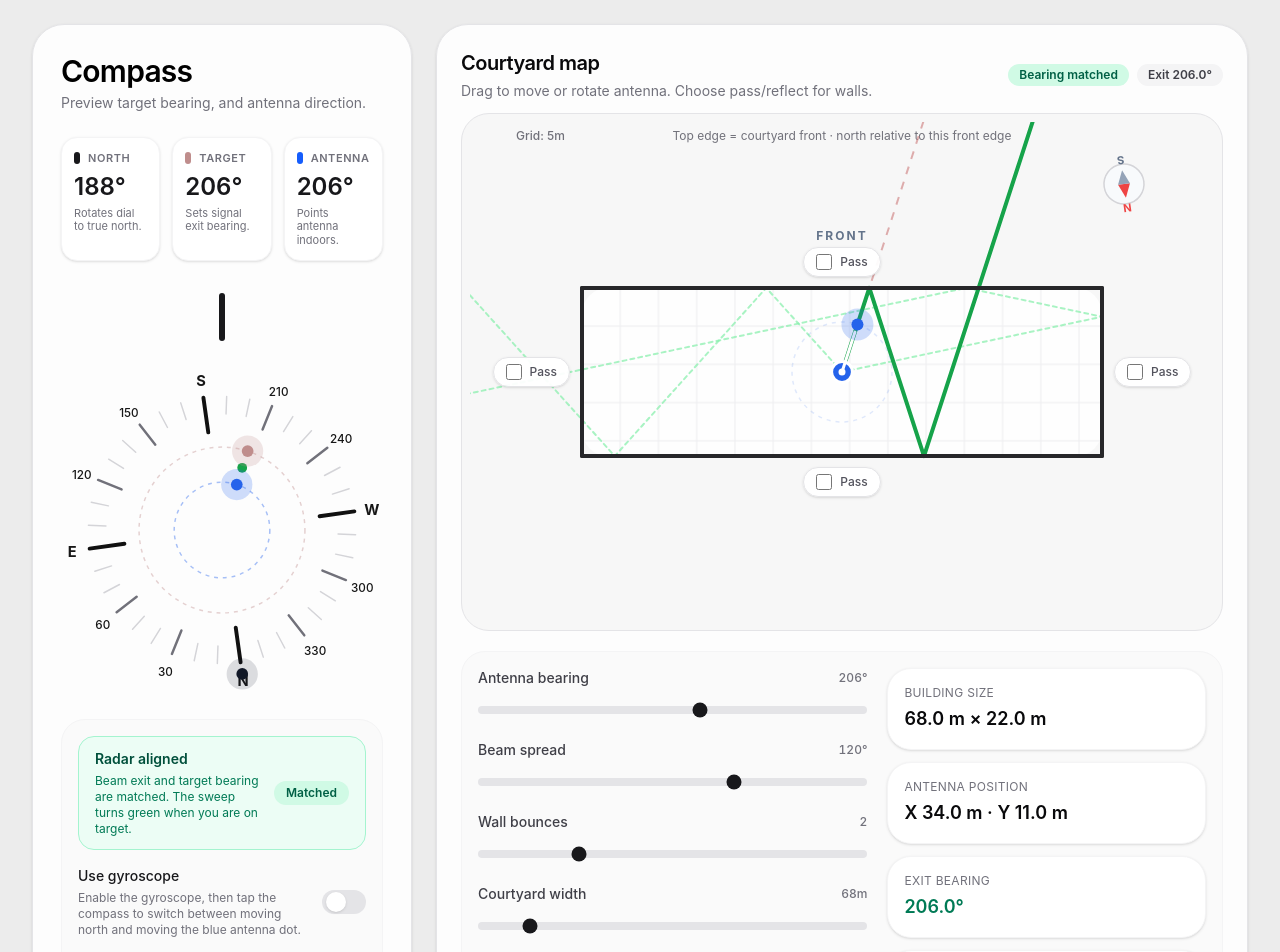
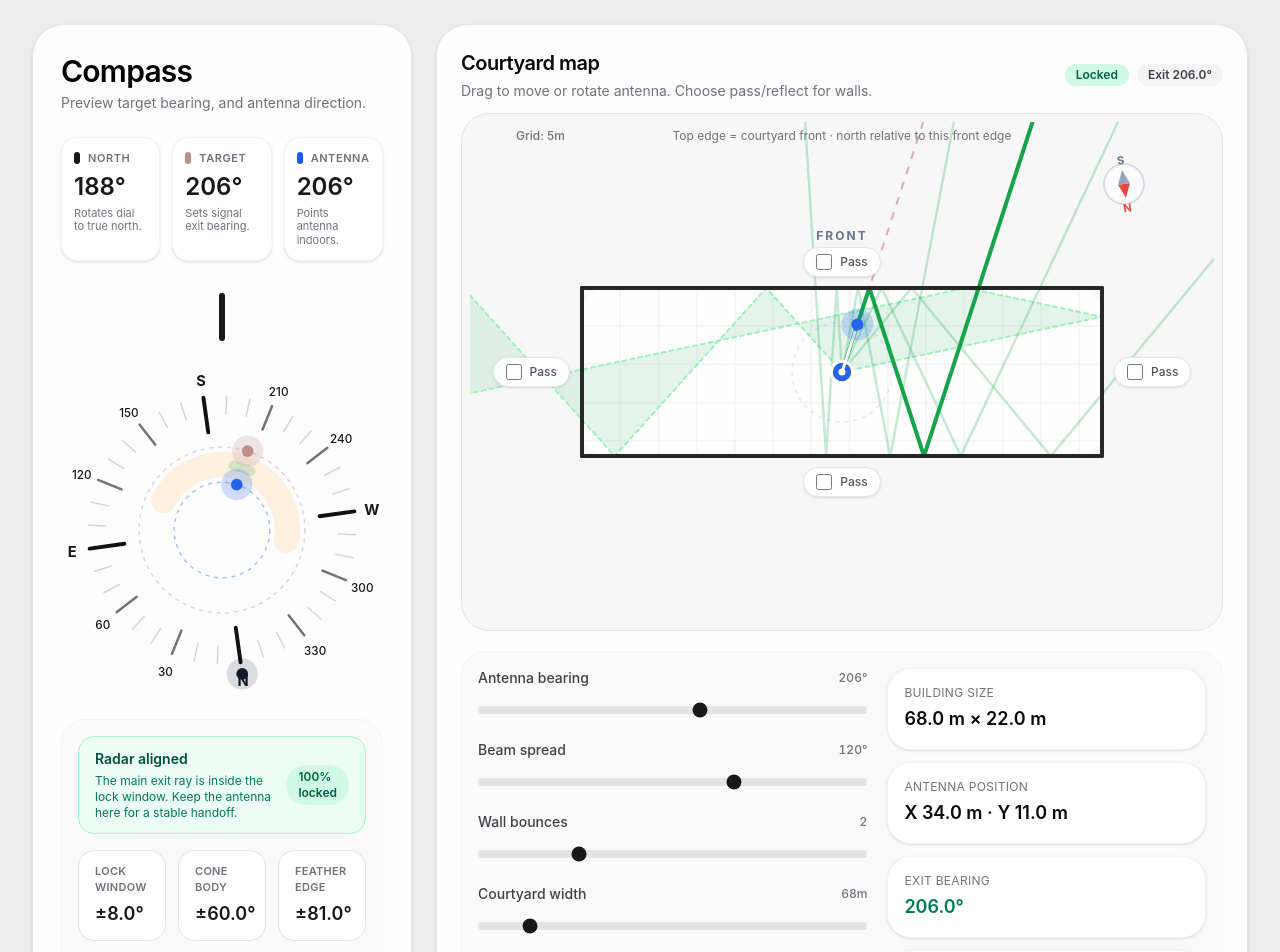
Before and after one commit to valentinvieriu/Signal-Bounce-Simulator, a React (Vite) app: page / in a window 1280 px wide. Shown: the part 160-1112 px from the top of the page. Built offline with nearby package versions, Linux system fonts and the light colour scheme.

Commit message:
Add graded antenna alignment feedback

```diff
--- a/src/components/Compass.jsx
+++ b/src/components/Compass.jsx
@@ -2,6 +2,22 @@ import { useRef, useState } from "react";
 
 import { COMPASS_MARKERS, degToRad, norm360, radToDeg } from "../lib/simulation";
 import { Button, Label, NumberField, SliderRow, Switch } from "./ui";
+
+function getArcPoint(radius, arcRadius, bearing) {
+  return {
+    x: radius + Math.cos(degToRad(bearing - 90)) * arcRadius,
+    y: radius + Math.sin(degToRad(bearing - 90)) * arcRadius,
+  };
+}
+
+function describeArc(radius, arcRadius, startBearing, endBearing) {
+  const sweep = (endBearing - startBearing + 360) % 360;
+  const start = getArcPoint(radius, arcRadius, startBearing);
+  const end = getArcPoint(radius, arcRadius, endBearing);
+  const largeArcFlag = sweep > 180 ? 1 : 0;
+
+  return `M ${start.x} ${start.y} A ${arcRadius} ${arcRadius} 0 ${largeArcFlag} 1 ${end.x} ${end.y}`;
+}
 
 function CompassMarkerCard({ label, value, color, description }) {
   return (
@@ -18,7 +34,7 @@ function CompassMarkerCard({ label, value, color, description }) {
 
 export default function Compass({ sim, updateSim, useCompass, setUseCompass, heading, supported, telemetry, gyroMode }) {
   const { distanceKm, forwardBearing, targetBearing, antennaDirection } = sim;
-  const { alignmentError, isAligned } = telemetry;
+  const { alignment, alignmentError, isAligned } = telemetry;
   const size = 330;
   const radius = size / 2;
   const dialRef = useRef(null);
@@ -61,16 +77,21 @@ export default function Compass({ sim, updateSim, useCompass, setUseCompass, hea
   // Draw the shortest arc from target bearing to antenna bearing so the radar shows how far apart they are.
   const sweep = sweepDelta;
   const sweepRadius = radius - 98;
-  const largeArcFlag = Math.abs(sweep) > 180 ? 1 : 0;
   const sweepDirection = sweep >= 0 ? 1 : 0;
-  const sweepStart = {
-    x: radius + Math.cos(degToRad(targetSweepStart - 90)) * sweepRadius,
-    y: radius + Math.sin(degToRad(targetSweepStart - 90)) * sweepRadius,
-  };
-  const sweepEnd = {
-    x: radius + Math.cos(degToRad(targetSweepStart + sweep - 90)) * sweepRadius,
-    y: radius + Math.sin(degToRad(targetSweepStart + sweep - 90)) * sweepRadius,
-  };
+  const sweepStart = getArcPoint(radius, sweepRadius, targetSweepStart);
+  const sweepEnd = getArcPoint(radius, sweepRadius, targetSweepStart + sweep);
+  const targetLocalBearing = norm360(targetBearing - forwardBearing);
+  const featherArcPath = describeArc(radius, sweepRadius, targetLocalBearing - alignment.featherThreshold, targetLocalBearing + alignment.featherThreshold);
+  const coneArcPath = describeArc(radius, sweepRadius, targetLocalBearing - alignment.halfSpread, targetLocalBearing + alignment.halfSpread);
+  const lockArcPath = describeArc(radius, sweepRadius, targetLocalBearing - alignment.lockThreshold, targetLocalBearing + alignment.lockThreshold);
+  const alignmentPalette =
+    alignment.state === "locked"
+      ? { stroke: "#16a34a", glow: "rgba(22,163,74,0.18)", badge: "bg-emerald-100 text-emerald-800", panel: "border-emerald-200 bg-emerald-50", text: "text-emerald-900", subtext: "text-emerald-700" }
+      : alignment.state === "converging"
+        ? { stroke: "#0891b2", glow: "rgba(8,145,178,0.18)", badge: "bg-cyan-100 text-cyan-800", panel: "border-cyan-200 bg-cyan-50", text: "text-cyan-900", subtext: "text-cyan-700" }
+        : alignment.state === "fringe"
+          ? { stroke: "#d97706", glow: "rgba(217,119,6,0.18)", badge: "bg-amber-100 text-amber-800", panel: "border-amber-200 bg-amber-50", text: "text-amber-900", subtext: "text-amber-700" }
+          : { stroke: "#2563eb", glow: "rgba(37,99,235,0.16)", badge: "bg-zinc-100 text-zinc-700", panel: "border-zinc-200 bg-white", text: "text-zinc-900", subtext: "text-zinc-500" };
 
   return (
     <div className="flex flex-col rounded-[2rem] border border-zinc-200 bg-white/90 shadow-sm">
@@ -140,6 +161,13 @@ export default function Compass({ sim, updateSim, useCompass, setUseCompass, hea
             }}
             onLostPointerCapture={() => setDrag(null)}
           >
+            <defs>
+              <linearGradient id="alignment-sweep" x1="0%" y1="0%" x2="100%" y2="0%">
+                <stop offset="0%" stopColor="#bf8d8c" stopOpacity="0.55" />
+                <stop offset={`${Math.round(alignment.approachScore * 55 + 20)}%`} stopColor={alignmentPalette.stroke} stopOpacity="0.92" />
+                <stop offset="100%" stopColor={alignmentPalette.stroke} stopOpacity="0.96" />
+              </linearGradient>
+            </defs>
             <g>
               {Array.from({ length: 36 }, (_, index) => index * 10).map((step) => {
                 const angle = degToRad(step - 90 - forwardBearing);
@@ -203,11 +231,36 @@ export default function Compass({ sim, updateSim, useCompass, setUseCompass, hea
               pointerEvents="none"
             />
             <path
-              d={`M ${sweepStart.x} ${sweepStart.y} A ${sweepRadius} ${sweepRadius} 0 ${largeArcFlag} ${sweepDirection} ${sweepEnd.x} ${sweepEnd.y}`}
+              d={featherArcPath}
               fill="none"
-              stroke={isAligned ? "#16a34a" : "rgba(37,99,235,0.45)"}
+              stroke="rgba(245,158,11,0.12)"
+              strokeWidth="26"
+              strokeLinecap="round"
+              pointerEvents="none"
+            />
+            <path
+              d={coneArcPath}
+              fill="none"
+              stroke={alignment.glow}
+              strokeWidth="18"
+              strokeLinecap="round"
+              pointerEvents="none"
+            />
+            <path
+              d={lockArcPath}
+              fill="none"
+              stroke="rgba(22,163,74,0.18)"
               strokeWidth="10"
               strokeLinecap="round"
+              pointerEvents="none"
+            />
+            <path
+              d={`M ${sweepStart.x} ${sweepStart.y} A ${sweepRadius} ${sweepRadius} 0 ${Math.abs(sweep) > 180 ? 1 : 0} ${sweepDirection} ${sweepEnd.x} ${sweepEnd.y}`}
+              fill="none"
+              stroke="url(#alignment-sweep)"
+              strokeWidth={8 + alignment.score * 4}
+              strokeLinecap="round"
+              opacity={alignment.state === "missed" ? 0.65 : 1}
               pointerEvents="none"
             />
 
@@ -238,23 +291,37 @@ export default function Compass({ sim, updateSim, useCompass, setUseCompass, hea
         </div>
 
         <div className="mt-2 grid gap-4 rounded-3xl border border-zinc-100 bg-zinc-50 p-4">
-          <div className={`rounded-2xl border px-4 py-3 ${isAligned ? "border-emerald-200 bg-emerald-50" : "border-zinc-200 bg-white"}`}>
+          <div className={`rounded-2xl border px-4 py-3 ${alignmentPalette.panel}`}>
             <div className="flex items-center justify-between gap-3">
               <div>
-                <p className={`text-sm font-semibold ${isAligned ? "text-emerald-900" : "text-zinc-900"}`}>
-                  {isAligned ? "Radar aligned" : "Radar alignment"}
+                <p className={`text-sm font-semibold ${alignmentPalette.text}`}>
+                  {isAligned ? "Radar aligned" : "Radar convergence"}
                 </p>
-                <p className={`mt-1 text-xs ${isAligned ? "text-emerald-700" : "text-zinc-500"}`}>
+                <p className={`mt-1 text-xs ${alignmentPalette.subtext}`}>
                   {isAligned
-                    ? "Beam exit and target bearing are matched. The sweep turns green when you are on target."
+                    ? "The main exit ray is inside the lock window. Keep the antenna here for a stable handoff."
                     : alignmentError !== null
-                      ? `Point the blue antenna dot until the sweep turns green. Current error: ${alignmentError.toFixed(1)}°.`
+                      ? `The target corridor now has a feathered edge. As the antenna enters it, the sweep thickens and extra guide beams appear. Current error: ${alignmentError.toFixed(1)}°.`
                       : "No exit path yet. Adjust the beam or wall openings until the radar can see the target."}
                 </p>
               </div>
-              <div className={`rounded-full px-3 py-1 text-xs font-semibold ${isAligned ? "bg-emerald-100 text-emerald-800" : "bg-zinc-100 text-zinc-700"}`}>
-                {isAligned ? "Matched" : alignmentError !== null ? `${alignmentError.toFixed(1)}° off` : "No exit"}
+              <div className={`rounded-full px-3 py-1 text-xs font-semibold ${alignmentPalette.badge}`}>
+                {alignmentError !== null ? `${Math.round(alignment.score * 100)}% ${alignment.label.toLowerCase()}` : "No exit"}
               </div>
+            </div>
+          </div>
+          <div className="grid grid-cols-3 gap-3">
+            <div className="rounded-2xl border border-zinc-200 bg-white px-4 py-3">
+              <p className="text-[11px] font-semibold uppercase tracking-wide text-zinc-500">Lock window</p>
+              <p className="mt-1 text-lg font-semibold text-zinc-900">±{alignment.lockThreshold.toFixed(1)}°</p>
+            </div>
+            <div className="rounded-2xl border border-zinc-200 bg-white px-4 py-3">
+              <p className="text-[11px] font-semibold uppercase tracking-wide text-zinc-500">Cone body</p>
+              <p className="mt-1 text-lg font-semibold text-zinc-900">±{alignment.halfSpread.toFixed(1)}°</p>
+            </div>
+            <div className="rounded-2xl border border-zinc-200 bg-white px-4 py-3">
+              <p className="text-[11px] font-semibold uppercase tracking-wide text-zinc-500">Feather edge</p>
+              <p className="mt-1 text-lg font-semibold text-zinc-900">±{alignment.featherThreshold.toFixed(1)}°</p>
             </div>
           </div>
           <div className="flex items-center justify-between gap-3">
--- a/src/components/MapView.jsx
+++ b/src/components/MapView.jsx
@@ -100,12 +100,26 @@ export default function MapView({ sim, updateSim, useCompass, telemetry, gyroMod
   const gridStep = dominantDimension > 200 ? 25 : dominantDimension > 100 ? 10 : dominantDimension > 40 ? 5 : dominantDimension > 10 ? 2 : 1;
   const gridPx = (mapW / widthUnits) * gridStep;
 
-  const { escapeDistance, localAntennaDirection, rays, alignmentError, isAligned } = telemetry;
-  const { main, left, right } = rays;
+  const { alignment, escapeDistance, localAntennaDirection, rays, alignmentError, isAligned } = telemetry;
+  const { main, left, right, guide } = rays;
   const gyroControlsAntenna = useCompass && gyroMode === "antenna";
   const wallSegments = useMemo(() => getWallSegments({ mapX, mapY, mapW, mapH }), [mapH, mapW, mapX, mapY]);
 
   const createPath = (result) => result.points.map((point, index) => `${index === 0 ? "M" : "L"} ${scaleX(point.x)} ${scaleY(point.y)}`).join(" ");
+  const createConePath = () => {
+    const leftPath = left.points.map((point) => `${scaleX(point.x)} ${scaleY(point.y)}`);
+    const rightPath = [...right.points].reverse().map((point) => `${scaleX(point.x)} ${scaleY(point.y)}`);
+
+    return `M ${leftPath.join(" L ")} L ${rightPath.join(" L ")} Z`;
+  };
+  const alignmentPalette =
+    alignment.state === "locked"
+      ? { main: "#16a34a", edge: "#86efac", fill: "rgba(22,163,74,0.14)", guide: "rgba(22,163,74,0.36)", badge: "border-transparent bg-emerald-100 text-emerald-800" }
+      : alignment.state === "converging"
+        ? { main: "#0891b2", edge: "#67e8f9", fill: "rgba(8,145,178,0.12)", guide: "rgba(8,145,178,0.3)", badge: "border-transparent bg-cyan-100 text-cyan-800" }
+        : alignment.state === "fringe"
+          ? { main: "#d97706", edge: "#fdba74", fill: "rgba(217,119,6,0.11)", guide: "rgba(217,119,6,0.24)", badge: "border-transparent bg-amber-100 text-amber-800" }
+          : { main: "#2563eb", edge: "#93c5fd", fill: "rgba(37,99,235,0.08)", guide: "rgba(37,99,235,0.18)", badge: "border-transparent bg-zinc-100 text-zinc-700" };
 
   const summaryCards = [
     { label: "Building size", value: `${widthUnits.toFixed(1)} m × ${depthUnits.toFixed(1)} m` },
@@ -114,6 +128,7 @@ export default function MapView({ sim, updateSim, useCompass, telemetry, gyroMod
     { label: "Path length", value: `${(main.pathDistanceUnits / 1000).toFixed(2)} km` },
     { label: "Reflections", value: String(main.reflectionsUsed) },
     { label: "Alignment error", value: alignmentError !== null ? `${alignmentError.toFixed(1)}°` : "—" },
+    { label: "Alignment potential", value: `${Math.round(alignment.score * 100)}%`, accent: alignment.score >= 0.7 },
   ];
 
   return (
@@ -125,9 +140,7 @@ export default function MapView({ sim, updateSim, useCompass, telemetry, gyroMod
             <p className="mt-1 text-sm font-normal text-zinc-500">Drag to move or rotate antenna. Choose pass/reflect for walls.</p>
           </div>
           <div className="flex flex-wrap items-center gap-2">
-            <Badge className={isAligned ? "border-transparent bg-emerald-100 text-emerald-800" : "border-transparent bg-zinc-100 text-zinc-700"}>
-              {isAligned ? "Bearing matched" : main.didExit ? "Exited but off target" : "No exit"}
-            </Badge>
+            <Badge className={alignmentPalette.badge}>{main.didExit ? alignment.label : "No exit"}</Badge>
             <Badge className="border-transparent bg-zinc-100 text-zinc-700">{main.didExit ? `Exit ${main.finalTrueBearing.toFixed(1)}°` : "Contained"}</Badge>
           </div>
         </div>
@@ -204,9 +217,22 @@ export default function MapView({ sim, updateSim, useCompass, telemetry, gyroMod
               strokeDasharray="8 8"
               opacity="0.65"
             />
-            <path d={createPath(left)} fill="none" stroke={isAligned ? "#86efac" : "#93c5fd"} strokeWidth="2" strokeDasharray="4 4" strokeLinecap="round" strokeLinejoin="round" opacity="0.7" />
-            <path d={createPath(right)} fill="none" stroke={isAligned ? "#86efac" : "#93c5fd"} strokeWidth="2" strokeDasharray="4 4" strokeLinecap="round" strokeLinejoin="round" opacity="0.7" />
-            <path d={createPath(main)} fill="none" stroke={isAligned ? "#16a34a" : "#2563eb"} strokeWidth="4" strokeLinecap="round" strokeLinejoin="round" />
+            <path d={createConePath()} fill={alignmentPalette.fill} opacity={0.4 + alignment.approachScore * 0.35} />
+            <path d={createPath(left)} fill="none" stroke={alignmentPalette.edge} strokeWidth="2" strokeDasharray="4 4" strokeLinecap="round" strokeLinejoin="round" opacity="0.78" />
+            <path d={createPath(right)} fill="none" stroke={alignmentPalette.edge} strokeWidth="2" strokeDasharray="4 4" strokeLinecap="round" strokeLinejoin="round" opacity="0.78" />
+            {guide.map((result, index) => (
+              <path
+                key={`guide-${index}`}
+                d={createPath(result)}
+                fill="none"
+                stroke={alignmentPalette.guide}
+                strokeWidth={1.4 + alignment.score}
+                strokeLinecap="round"
+                strokeLinejoin="round"
+                opacity={0.3 + alignment.score * 0.4}
+              />
+            ))}
+            <path d={createPath(main)} fill="none" stroke={alignmentPalette.main} strokeWidth={4} strokeLinecap="round" strokeLinejoin="round" />
 
             {wallSegments.map((wall) => (
               <g key={wall.key}>
@@ -332,6 +358,9 @@ export default function MapView({ sim, updateSim, useCompass, telemetry, gyroMod
             {summaryCards.map((card) => (
               <StatCard key={card.label} label={card.label} value={card.value} accent={card.accent} />
             ))}
+            <InfoCard icon={Waves} iconClassName="text-blue-500">
+              Target lock now uses three zones: a green lock core, the main cone body, and a feathered entry band that starts reacting before full alignment.
+            </InfoCard>
             {MAP_TIPS.map((tip) => (
               <InfoCard key={tip.label} icon={tip.icon === "move" ? Move : Waves} iconClassName={tip.tone}>
                 {tip.text}
```
Also changed, not shown: src/lib/simulation.js, 3 other files (tests, documents, lock files or other folders).
